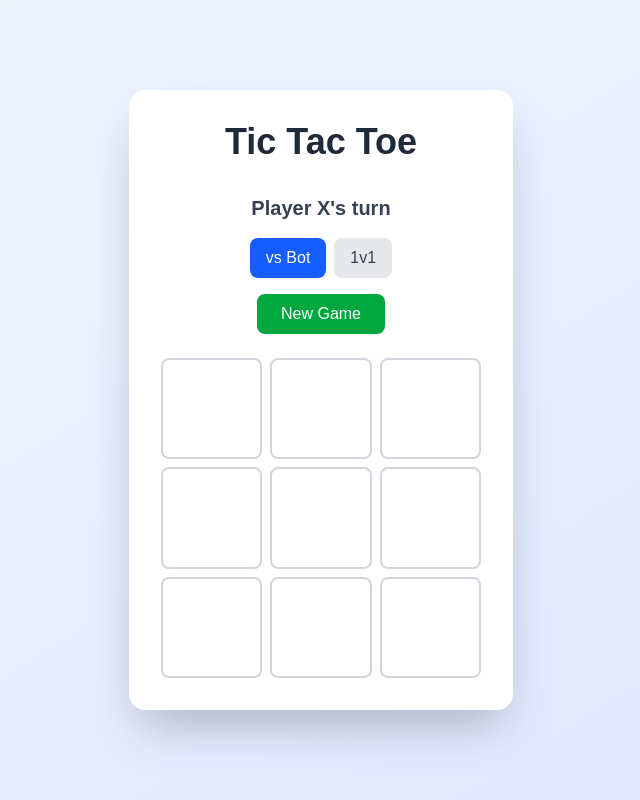
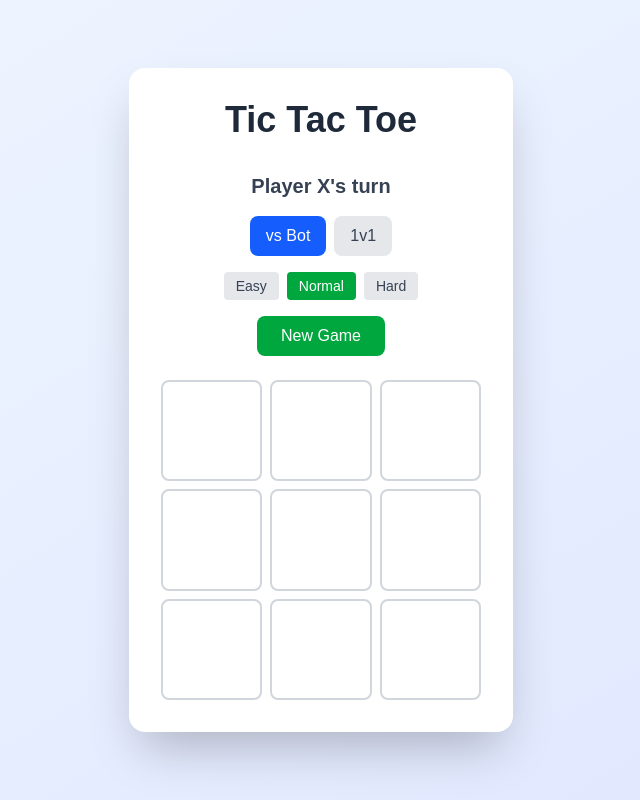
Before and after one commit to KhyleMendoza/GameCenter-Nextjs-practice, a Next.js app: page / in a window 1280 px wide. Shown: the whole page, without its empty margins (319-959 px from the left). Built offline with nearby package versions, Linux system fonts and the light colour scheme.

Commit message:
add vs bot modes

```diff
--- a/src/components/Game.tsx
+++ b/src/components/Game.tsx
@@ -1,7 +1,7 @@
 'use client';
 
 import { useState, useEffect } from 'react';
-import { Board, Player, GameMode, checkWinner, isBoardFull, makeBotMove } from '@/lib/gameLogic';
+import { Board, Player, GameMode, Difficulty, checkWinner, isBoardFull, makeBotMove } from '@/lib/gameLogic';
 import BoardComponent from './Board';
 import GameInfo from './GameInfo';
 
@@ -9,6 +9,7 @@ export default function Game() {
   const [board, setBoard] = useState<Board>(Array(9).fill(null));
   const [currentPlayer, setCurrentPlayer] = useState<Player>('X');
   const [gameMode, setGameMode] = useState<GameMode>('bot');
+  const [difficulty, setDifficulty] = useState<Difficulty>('medium');
   const [winner, setWinner] = useState<Player | null>(null);
   const [isDraw, setIsDraw] = useState(false);
 
@@ -43,7 +44,7 @@ export default function Game() {
   useEffect(() => {
     if (gameMode === 'bot' && currentPlayer === 'O' && !winner && !isDraw) {
       const timer = setTimeout(() => {
-        const botMove = makeBotMove(board, 'O');
+        const botMove = makeBotMove(board, 'O', difficulty);
         if (botMove !== -1) {
           handleCellClick(botMove);
         }
@@ -51,10 +52,15 @@ export default function Game() {
 
       return () => clearTimeout(timer);
     }
-  }, [currentPlayer, board, gameMode, winner, isDraw]);
+  }, [currentPlayer, board, gameMode, difficulty, winner, isDraw]);
 
   const switchGameMode = (mode: GameMode) => {
     setGameMode(mode);
+    resetGame();
+  };
+
+  const switchDifficulty = (newDifficulty: Difficulty) => {
+    setDifficulty(newDifficulty);
     resetGame();
   };
 
@@ -70,7 +76,9 @@ export default function Game() {
           winner={winner}
           isDraw={isDraw}
           gameMode={gameMode}
+          difficulty={difficulty}
           onModeSwitch={switchGameMode}
+          onDifficultySwitch={switchDifficulty}
           onReset={resetGame}
         />
 
--- a/src/components/GameInfo.tsx
+++ b/src/components/GameInfo.tsx
@@ -1,11 +1,13 @@
-import { Player, GameMode } from '@/lib/gameLogic';
+import { Player, GameMode, Difficulty } from '@/lib/gameLogic';
 
 interface GameInfoProps {
   currentPlayer: Player;
   winner: Player | null;
   isDraw: boolean;
   gameMode: GameMode;
+  difficulty: Difficulty;
   onModeSwitch: (mode: GameMode) => void;
+  onDifficultySwitch: (difficulty: Difficulty) => void;
   onReset: () => void;
 }
 
@@ -14,7 +16,9 @@ export default function GameInfo({
   winner,
   isDraw,
   gameMode,
+  difficulty,
   onModeSwitch,
+  onDifficultySwitch,
   onReset
 }: GameInfoProps) {
   const getStatusMessage = () => {
@@ -58,6 +62,47 @@ export default function GameInfo({
         </button>
       </div>
 
+      {gameMode === 'bot' && (
+        <div className="flex justify-center space-x-2">
+          <button
+            onClick={() => onDifficultySwitch('easy')}
+            className={`
+              px-3 py-1 rounded text-sm font-medium transition-colors
+              ${difficulty === 'easy'
+                ? 'bg-green-600 text-white'
+                : 'bg-gray-200 text-gray-700 hover:bg-gray-300'
+              }
+            `}
+          >
+            Easy
+          </button>
+                     <button
+             onClick={() => onDifficultySwitch('medium')}
+             className={`
+               px-3 py-1 rounded text-sm font-medium transition-colors
+               ${difficulty === 'medium'
+                 ? 'bg-green-600 text-white'
+                 : 'bg-gray-200 text-gray-700 hover:bg-gray-300'
+               }
+             `}
+           >
+             Normal
+           </button>
+          <button
+            onClick={() => onDifficultySwitch('hard')}
+            className={`
+              px-3 py-1 rounded text-sm font-medium transition-colors
+              ${difficulty === 'hard'
+                ? 'bg-green-600 text-white'
+                : 'bg-gray-200 text-gray-700 hover:bg-gray-300'
+              }
+            `}
+          >
+            Hard
+          </button>
+        </div>
+      )}
+
       <div className="text-center">
         <button
           onClick={onReset}
--- a/src/lib/gameLogic.ts
+++ b/src/lib/gameLogic.ts
@@ -1,6 +1,7 @@
 export type Player = 'X' | 'O';
 export type Board = (Player | null)[];
 export type GameMode = 'bot' | '1v1';
+export type Difficulty = 'easy' | 'medium' | 'hard';
 
 export const checkWinner = (board: Board): Player | null => {
   const lines = [
@@ -25,7 +26,7 @@ export const getAvailableMoves = (board: Board): number[] => {
   return board.map((cell, index) => cell === null ? index : -1).filter(index => index !== -1);
 };
 
-export const makeBotMove = (board: Board, botPlayer: Player): number => {
+export const makeBotMove = (board: Board, botPlayer: Player, difficulty: Difficulty = 'hard'): number => {
   const availableMoves = getAvailableMoves(board);
   if (availableMoves.length === 0) return -1;
 
@@ -70,5 +71,20 @@ export const makeBotMove = (board: Board, botPlayer: Player): number => {
     }
   };
 
+  if (difficulty === 'easy') {
+    const randomIndex = Math.floor(Math.random() * availableMoves.length);
+    return availableMoves[randomIndex];
+  }
+
+  if (difficulty === 'medium') {
+    const shouldPlayPerfect = Math.random() < 0.7;
+    if (shouldPlayPerfect) {
+      return findBestMove(board, 0, true);
+    } else {
+      const randomIndex = Math.floor(Math.random() * availableMoves.length);
+      return availableMoves[randomIndex];
+    }
+  }
+
   return findBestMove(board, 0, true);
 };
```
